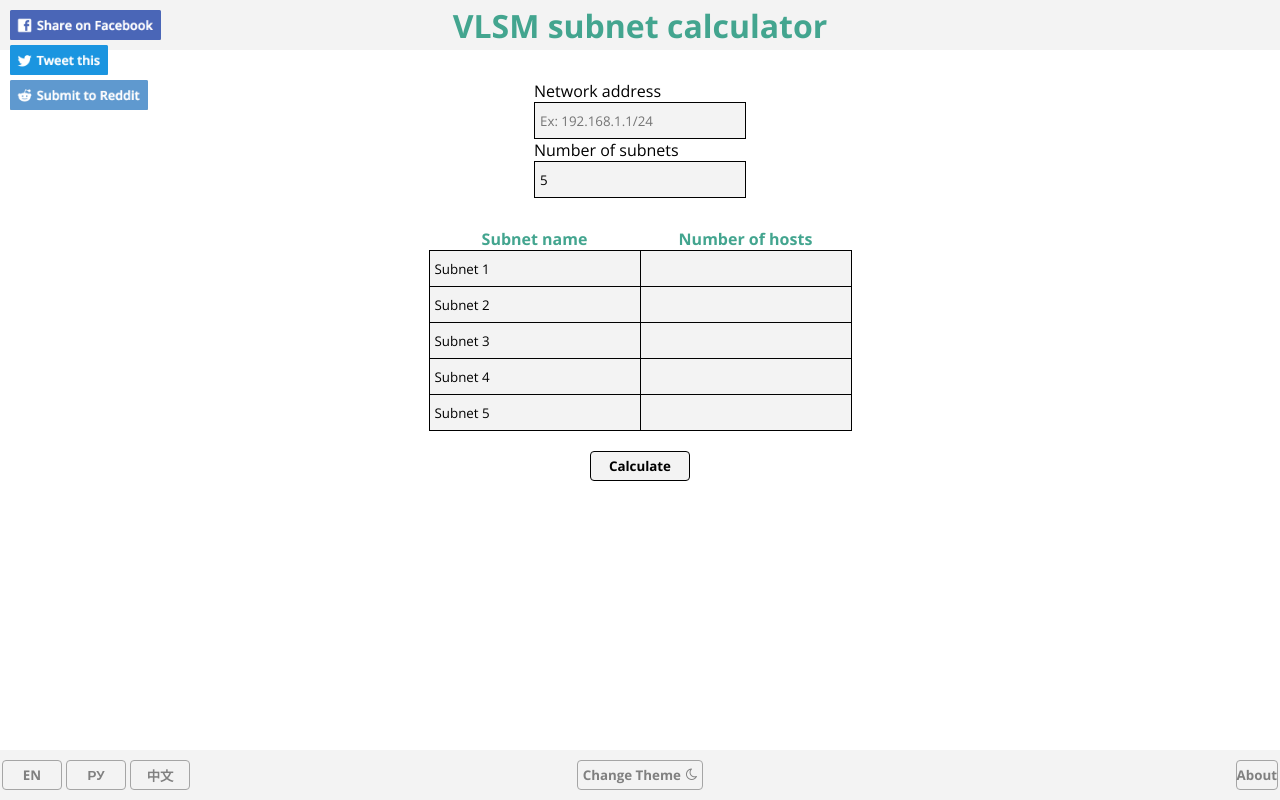
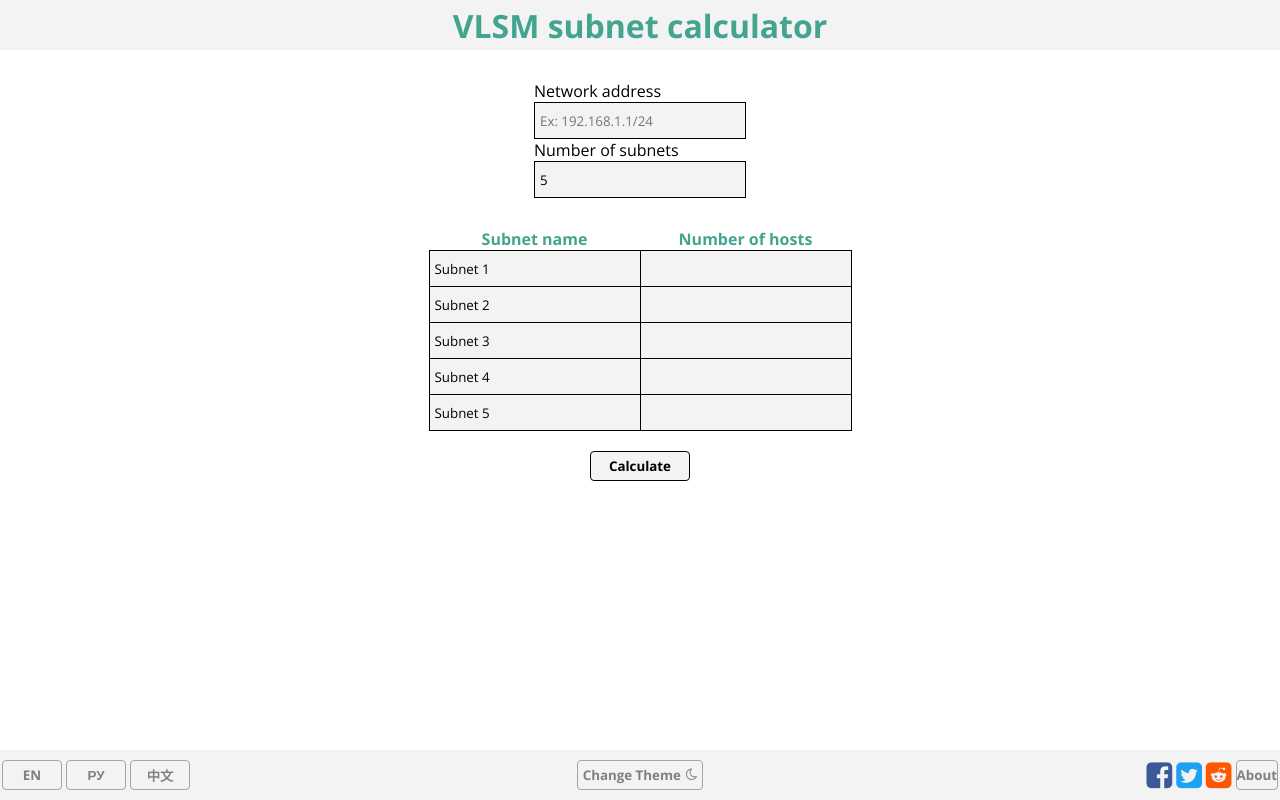
Before and after one commit to bhradec/subnets, a PHP site: page / in a window 1280 px wide. Run offline with PHP 8.4, Linux system fonts and the light colour scheme.

Commit message:
premjesteni share gumbi

```diff
--- a/changeDayNightColor.js
+++ b/changeDayNightColor.js
@@ -27,6 +27,7 @@ function setColor() {
     var buttons = document.querySelectorAll("button");
     var header = document.getElementsByTagName("header")[0];
     var footer = document.getElementsByTagName("footer")[0];
+    var shareButtons = document.getElementsByClassName("shareButton");
 
     if (currentColorMode == LIGHT_MODE) {
         // reset colors to default css values
@@ -73,6 +74,11 @@ function setColor() {
             button.style.borderColor = DARK_BORDER;
         }
 
+
+        for (shareButton of shareButtons) {
+            shareButton.style.color = "";
+        }
+
         header.style.backgroundColor = DARK_INPUT;
         footer.style.backgroundColor = DARK_INPUT;
     }
--- a/css/style.css
+++ b/css/style.css
@@ -35,14 +35,6 @@ main {
      * header and footer don't */
     flex: 1;
     margin-top: 30px;
-}
-
-aside {
-    width: 200px;
-
-    position: absolute;
-    top: 10px;
-    left: 10px;
 }
 
 section {
@@ -160,6 +152,27 @@ button:hover {
     padding-left: 5px;
 }
 
+.shareButton {
+    padding: 0px;
+    border: 0px;
+}
+
+.shareButton i {
+    font-size: 30px;
+}
+
+#facebookShareButton i {
+    color: #3b5998;
+}
+
+#twitterShareButton {
+    color: #1da1F2;
+}
+
+#redditShareButton {
+    color: #ff5700;
+}
+
 /* ABOUT */
 
 #about a {
--- a/index.html
+++ b/index.html
@@ -23,17 +23,7 @@
     </header>
 
     <aside>
-        <a onClick="window.open('https://www.facebook.com/sharer/sharer.php?u=vlsm-calculator.com','sharer','toolbar=0,status=0,height=325');" href="javascript: void(0)">
-            <img src="images/facebook.png" height="30px" alt="Share on Facebook">
-        </a>
 
-        <a href="https://twitter.com/intent/tweet?text=Check%20out%20this%20awesome%20VSLM%20calculator!%0A%0Awww.vlsm-calculator.com" target="_blank">
-            <img src="images/twitter.png" height="30px" alt="Tweet to Twitter">
-        </a>
-
-        <a href="https://www.reddit.com/submit?url=https%3A%2F%2Fwww.vlsm-calculator.com&title=Check%20out%20this%20awesome%20VSLM%20calculator!" target="_blank">
-            <img src="images/reddit.png" height="30px" alt="Submit to Reddt">
-        </a>
     </aside>
 
     <main>
@@ -74,6 +64,21 @@
             </button>
         </div>
         <div id="rightButtons">
+            <a onClick="window.open('https://www.facebook.com/sharer/sharer.php?u=vlsm-calculator.com','sharer','toolbar=0,status=0,height=325');" href="javascript: void(0)">
+                <button class="shareButton" id="facebookShareButton">
+                    <i class="fa fa-facebook-square"></i>
+                </button>
+            </a>
+            <a href="https://twitter.com/intent/tweet?text=Check%20out%20this%20awesome%20VSLM%20calculator!%0A%0Awww.vlsm-calculator.com" target="_blank">
+                <button class="shareButton" id="twitterShareButton">
+                    <i class="fa fa-twitter-square"></i>
+                </button>
+            </a>
+            <a href="https://www.reddit.com/submit?url=https%3A%2F%2Fwww.vlsm-calculator.com&title=Check%20out%20this%20awesome%20VSLM%20calculator!" target="_blank">
+                <button class="shareButton" id="redditShareButton">
+                    <i class="fa fa-reddit-square"></i>
+                </button>
+            </a>
             <a href="about.html">
                 <button id="aboutButton">About</button>
             </a>
```
Also changed, not shown: images/facebook.png (deleted), images/reddit.png (deleted), images/twitter.png (deleted), 1 other file.
